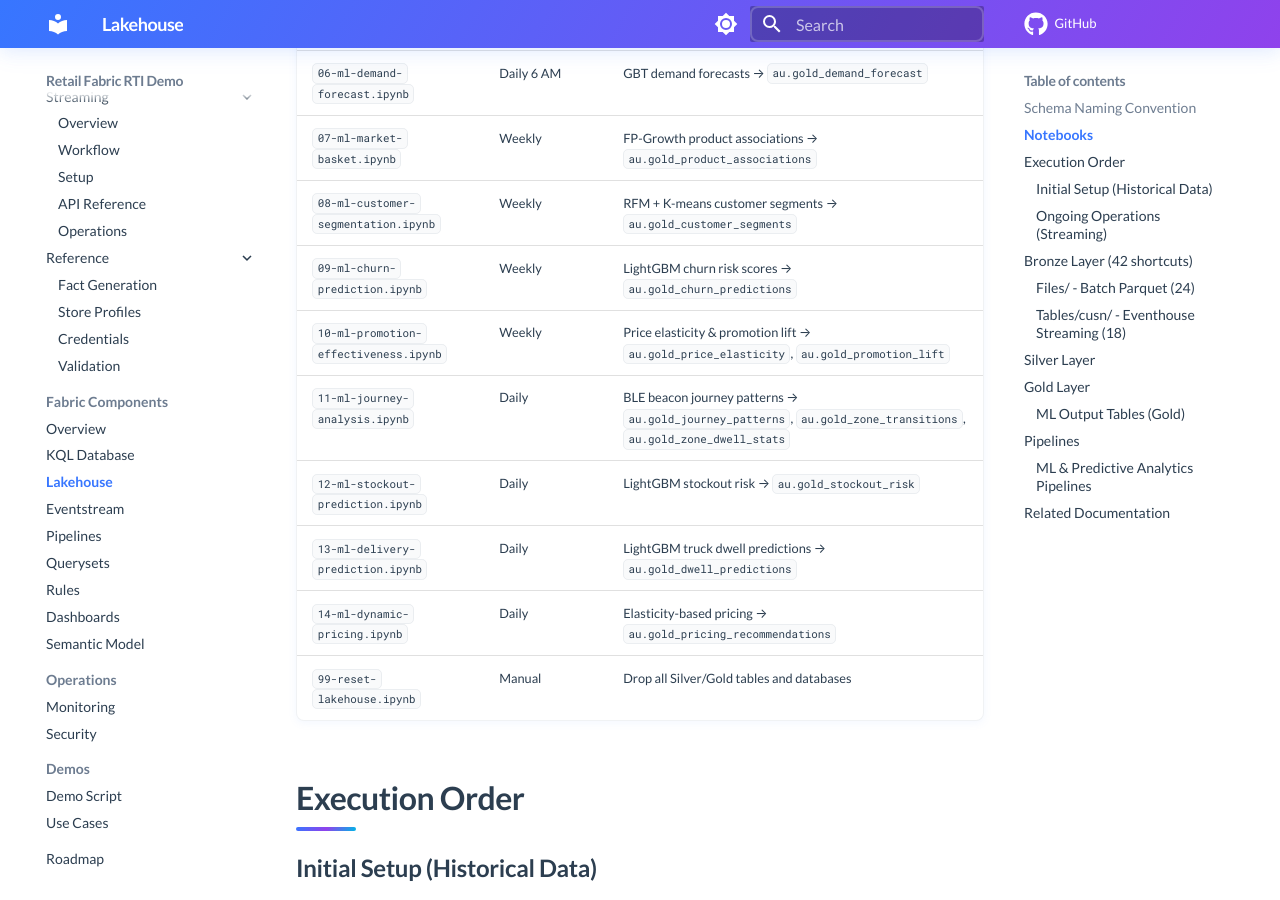
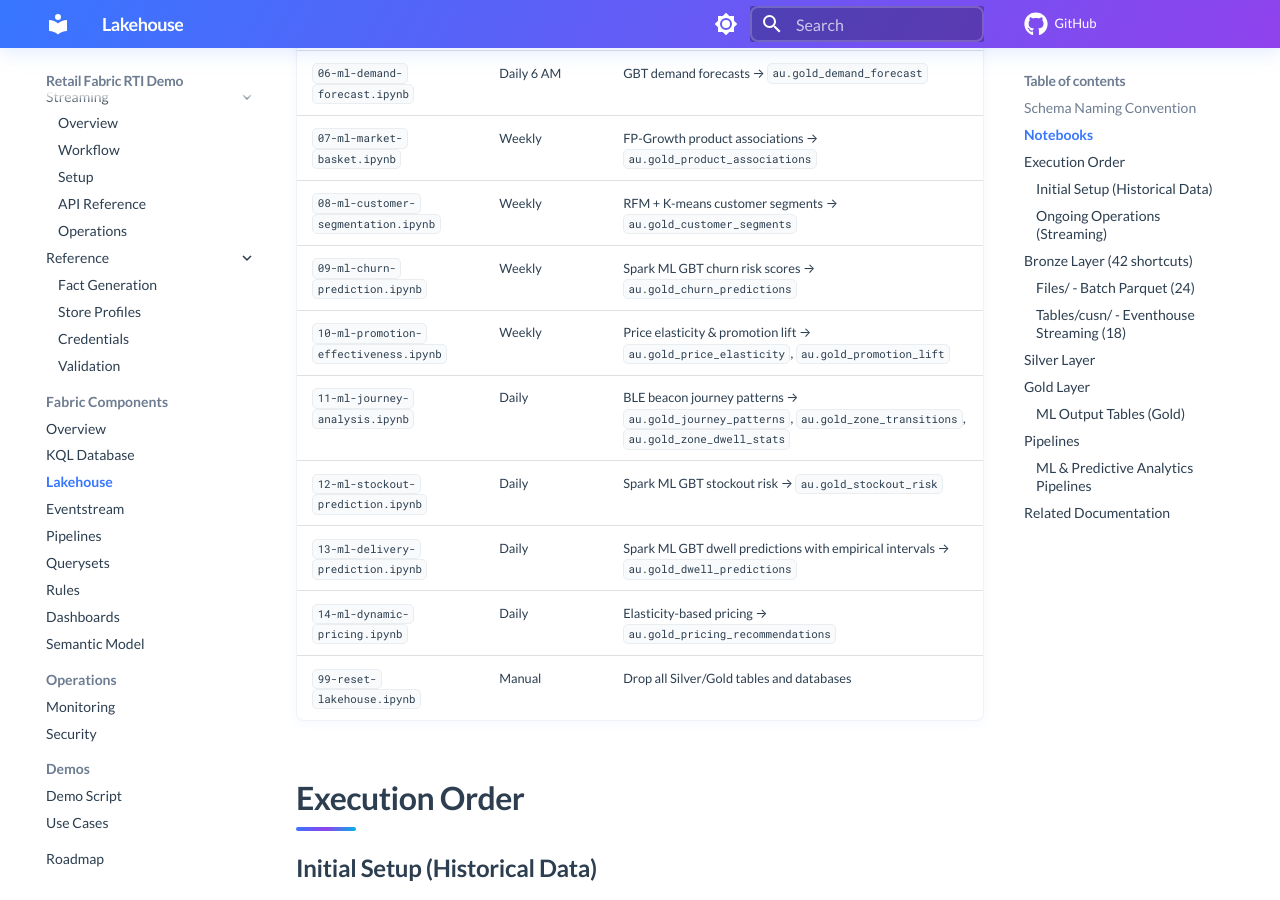
Before and after one commit to amattas/retail-demo, an MkDocs documentation site: the page built from docs/fabric/lakehouse.md, in a window 1280 px wide and 900 px high, scrolled down 1031 px. Built offline with MkDocs 1.6.1 and Material for MkDocs 9.7.7, drawn with Linux system fonts in a browser that asks for light colours; comment, search, counter and statistics services are not loaded; some of the changed text lies outside the part shown.

Commit message:
Bug fixes

```diff
--- a/docs/fabric/lakehouse.md
+++ b/docs/fabric/lakehouse.md
@@ -24,11 +24,11 @@ Fabric Lakehouse for batch processing and historical analytics using the medalli
 | `06-ml-demand-forecast.ipynb` | Daily 6 AM | GBT demand forecasts → `au.gold_demand_forecast` |
 | `07-ml-market-basket.ipynb` | Weekly | FP-Growth product associations → `au.gold_product_associations` |
 | `08-ml-customer-segmentation.ipynb` | Weekly | RFM + K-means customer segments → `au.gold_customer_segments` |
-| `09-ml-churn-prediction.ipynb` | Weekly | LightGBM churn risk scores → `au.gold_churn_predictions` |
+| `09-ml-churn-prediction.ipynb` | Weekly | Spark ML GBT churn risk scores → `au.gold_churn_predictions` |
 | `10-ml-promotion-effectiveness.ipynb` | Weekly | Price elasticity & promotion lift → `au.gold_price_elasticity`, `au.gold_promotion_lift` |
 | `11-ml-journey-analysis.ipynb` | Daily | BLE beacon journey patterns → `au.gold_journey_patterns`, `au.gold_zone_transitions`, `au.gold_zone_dwell_stats` |
-| `12-ml-stockout-prediction.ipynb` | Daily | LightGBM stockout risk → `au.gold_stockout_risk` |
-| `13-ml-delivery-prediction.ipynb` | Daily | LightGBM truck dwell predictions → `au.gold_dwell_predictions` |
+| `12-ml-stockout-prediction.ipynb` | Daily | Spark ML GBT stockout risk → `au.gold_stockout_risk` |
+| `13-ml-delivery-prediction.ipynb` | Daily | Spark ML GBT dwell predictions with empirical intervals → `au.gold_dwell_predictions` |
 | `14-ml-dynamic-pricing.ipynb` | Daily | Elasticity-based pricing → `au.gold_pricing_recommendations` |
 | `99-reset-lakehouse.ipynb` | Manual | Drop all Silver/Gold tables and databases |
 
@@ -89,14 +89,14 @@ Pre-aggregated tables in `au` schema:
 | `au.gold_demand_forecast` | `06` | GBT | Daily |
 | `au.gold_product_associations` | `07` | FP-Growth | Weekly |
 | `au.gold_customer_segments` | `08` | K-means | Weekly |
-| `au.gold_churn_predictions` | `09` | LightGBM | Weekly |
+| `au.gold_churn_predictions` | `09` | Spark ML GBTClassifier | Weekly |
 | `au.gold_price_elasticity` | `10` | Log-log regression | Weekly |
 | `au.gold_promotion_lift` | `10` | Baseline comparison | Weekly |
 | `au.gold_journey_patterns` | `11` | Path analysis | Daily |
 | `au.gold_zone_transitions` | `11` | Path analysis | Daily |
 | `au.gold_zone_dwell_stats` | `11` | Path analysis | Daily |
-| `au.gold_stockout_risk` | `12` | LightGBM | Daily |
-| `au.gold_dwell_predictions` | `13` | LightGBM | Daily |
+| `au.gold_stockout_risk` | `12` | Spark ML GBTClassifier | Daily |
+| `au.gold_dwell_predictions` | `13` | Spark ML GBTRegressor + empirical intervals | Daily |
 | `au.gold_pricing_recommendations` | `14` | Elasticity optimization | Daily |
 
 ## Pipelines
```
Also changed, not shown: docs/fabric/pipelines.md (+5 -5 lines), docs/roadmap.md (+3 -3 lines), docs/setup/03-silver-layer.md (+3 -3 lines), docs/setup/09-ml-notebooks.md (+19 -16 lines), 6 other files.
